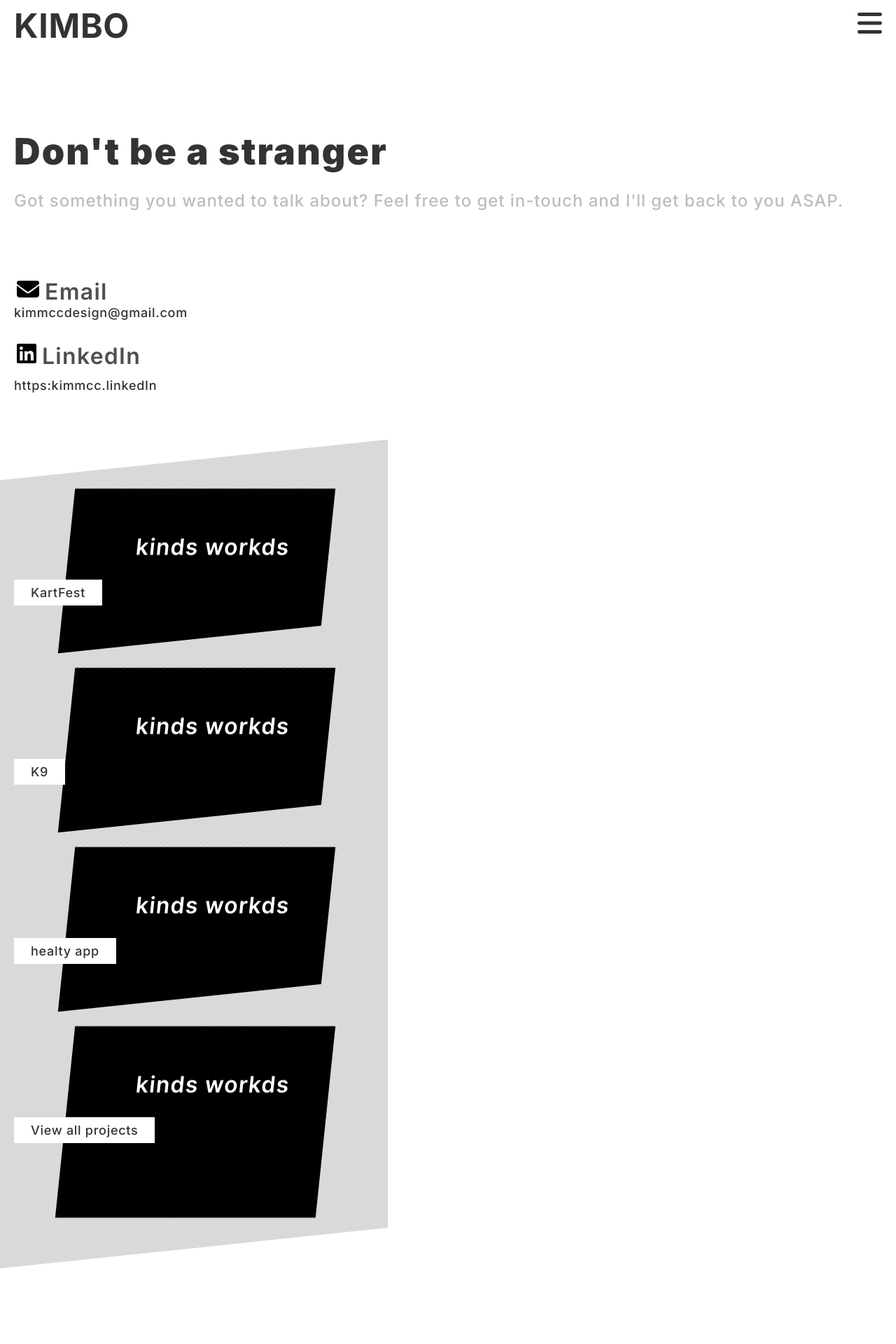
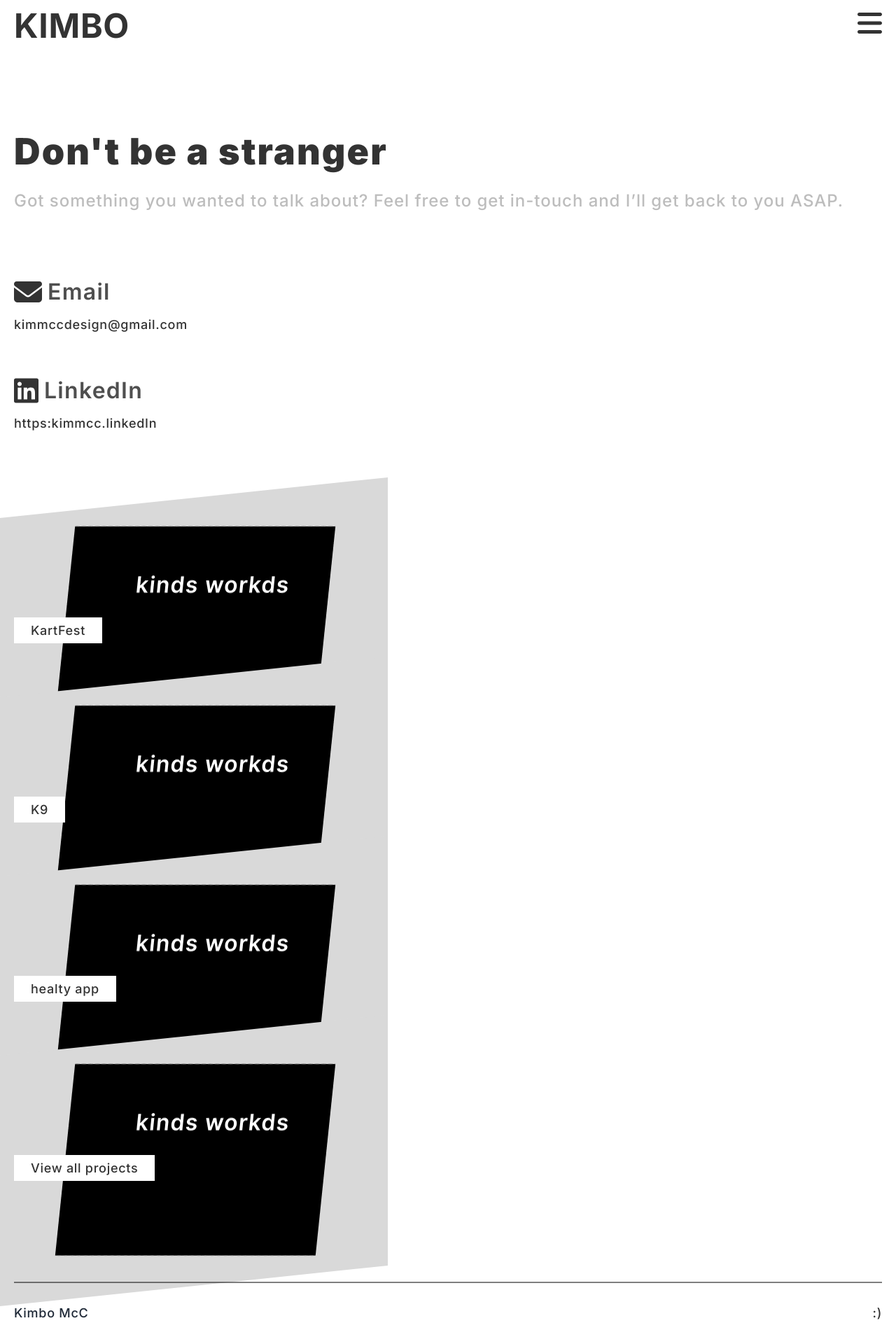
Before and after one commit to KimboMcC/kimbo_mcc, a Next.js app: page /contact in a window 1280 px wide. Shown: the part 7-1927 px from the top of the page at 70% size. Before the commit the page ends 1819 px from the top, so only its background shows below. Built offline with nearby package versions, Linux system fonts and the light colour scheme.

Commit message:
hover:underline works!
Sometimes doesn't display using Firefox but sometimes does? + footer, metadata(one 2 pages) & other tweaks

```diff
--- a/src/app/Projects/ALL/page.tsx
+++ b/src/app/Projects/ALL/page.tsx
@@ -3,16 +3,19 @@ import Project from "../../components/Project";
 import { projectList } from "../../data/projectList";
 import test from "../../05.jpg"
 import ProjSolo from "../../components/ProjSolo";
+import Footer from "@/app/components/Footer";
 
 export default function ALL() {
     const num = 0
     let rNum = 0
+    let gNum = '0'
 
     function random() {
         rNum = Math.floor(Math.random() * Object.keys(projectList).length)
         while(num === rNum){
             rNum = Math.floor(Math.random() * Object.keys(projectList).length)
         }
+        gNum = rNum.toString()
     }
     random()
 
@@ -34,10 +37,11 @@ export default function ALL() {
                 imgs={projectList[num].img}
                 imgString='../components/05.jpg'
             />
-            <div>
+            <div className="mb-24">
                 <ProjSolo key={projectList[rNum].id} title={projectList[rNum].title} slug={projectList[rNum].slug} himg={projectList[rNum].img[0]}/>
                 <ProjSolo key={12} title="View all projects" slug='' himg={projectList[2].img[0]}/>
             </div>
+            <Footer/>
         </div>
     )
 }
--- a/src/app/Projects/Health/page.tsx
+++ b/src/app/Projects/Health/page.tsx
@@ -1,8 +1,9 @@
 import Heading from "../../components/Heading";
 import Project from "../../components/Project";
 import { projectList } from "../../data/projectList";
-import test from "../components/05.jpg"
+import test from "../../05.jpg"
 import ProjSolo from "../../components/ProjSolo"
+import Footer from "@/app/components/Footer";
 
 export default function Health() {
     const num = 4
@@ -31,6 +32,7 @@ export default function Health() {
                 <ProjSolo key={projectList[rNum].id} title={projectList[rNum].title} slug={projectList[rNum].slug} himg={projectList[rNum].img[0]}/>
                 <ProjSolo key={12} title="View all projects" slug='' himg={projectList[2].img[0]}/>
             </div>
+            <Footer/>
         </div>
     )
 }
--- a/src/app/components/ContactButton.tsx
+++ b/src/app/components/ContactButton.tsx
@@ -2,6 +2,6 @@ import Link from "next/link";
 
 export default function ContactButton() {
     return(
-        <p><Link href="/contact" className=" underline">Contact me</Link></p>
+        <p className="font-semibold"><Link href="/contact" className="hover:underline">Contact me</Link></p>
     )
 }
--- a/src/app/components/ContactLink.tsx
+++ b/src/app/components/ContactLink.tsx
@@ -4,7 +4,7 @@ export default function ContactLink( props ) {
 
     return (
         <div className="my-24 px-5">
-            <h3 className="mb-8">{props.h3}</h3>
+            <h3 className="mb-8 " >{props.h3}</h3>
             <p className="mb-6">{props.p}</p>
             <ContactButton/>
         </div>
--- /dev/null
+++ b/src/app/components/Footer.tsx
@@ -0,0 +1,14 @@
+import Link from "next/link"
+
+export default function Footer() {
+
+    return(
+        <div className="px-5 pb-8">
+            <div className="h-0.5 opacity-50 mb-4 w-full bg-black"></div>
+            <div className="inline-flex justify-between w-full">
+            <p className="text-gray-800 pt-4">Kimbo McC</p>
+            <p className="pt-4 my-auto">:)</p>
+            </div>
+        </div>
+    )
+}
--- a/src/app/contact/page.tsx
+++ b/src/app/contact/page.tsx
@@ -4,6 +4,7 @@ import Heading from "../components/Heading";
 import { FontAwesomeIcon } from "@fortawesome/react-fontawesome";
 import ProjSolo from "../components/ProjSolo";
 import { projectList } from "../data/projectList";
+import Footer from "../components/Footer";
 
 export default function Contact() {
 
@@ -28,25 +29,28 @@ export default function Contact() {
         <div>
             <Heading h1="Don't be a stranger" h2="Got something you wanted to talk about? Feel free to get in-touch and I’ll get back to you ASAP."/>
                 <div className="flex flex-col gap-8 pl-5 pb-24">
-                    <div>
-                        <div className="inline-flex pl-1">
-                            <FontAwesomeIcon className="h-8 pr-2" icon={faEnvelope}/>
+                    <div className="mb-8">
+                        <div className="inline-flex pb-4 text-[#333]">
+                            <FontAwesomeIcon className="h-10 pr-2 text-[#333]" icon={faEnvelope}/>
                             <h3>Email</h3>
                         </div>
                         <p>kimmccdesign@gmail.com</p>
                     </div>
                     <div>
-                        <div className="inline-flex pl-1 pb-3">
-                            <FontAwesomeIcon className="h-8 pr-2" icon={faLinkedin}/>
+                        <div className="inline-flex pb-4 text-[#333]">
+                            <FontAwesomeIcon className="h-10 pr-2" icon={faLinkedin}/>
                             <h3>LinkedIn</h3>
                         </div>
                         <p>https:kimmcc.linkedIn</p>
                     </div>
                 </div>
-            <ProjSolo key={projArray[0].id} title={projectList[projArray[0]].title} slug={projectList[projArray[0]].slug} himg={projectList[projArray[0]].img[0]}/>
-            <ProjSolo key={projArray[1].id} title={projectList[projArray[1]].title} slug={projectList[projArray[1]].slug} himg={projectList[projArray[1]].img[0]}/>
-            <ProjSolo key={projArray[2].id} title={projectList[projArray[2]].title} slug={projectList[projArray[2]].slug} himg={projectList[projArray[2]].img[0]}/>
-            <ProjSolo key={12} title="View all projects" slug="Projects" himg={projectList[projArray[2]].img[0]}/>
+                <div className="mb-24">
+                    <ProjSolo key={projArray[0].id} title={projectList[projArray[0]].title} slug={projectList[projArray[0]].slug} himg={projectList[projArray[0]].img[0]}/>
+                    <ProjSolo key={projArray[1].id} title={projectList[projArray[1]].title} slug={projectList[projArray[1]].slug} himg={projectList[projArray[1]].img[0]}/>
+                    <ProjSolo key={projArray[2].id} title={projectList[projArray[2]].title} slug={projectList[projArray[2]].slug} himg={projectList[projArray[2]].img[0]}/>
+                    <ProjSolo key={12} title="View all projects" slug="Projects" himg={projectList[projArray[2]].img[0]}/>
+                </div>
+                <Footer/>
         </div>
     )
 }
--- a/src/app/globals.css
+++ b/src/app/globals.css
@@ -64,6 +64,7 @@ p {
   color: #333;
 }
 
+
 li {
   font-size: 2rem;
   font-style: normal;
@@ -74,6 +75,19 @@ li {
   margin-bottom: 3rem;
 }
 
+li:hover {
+  text-decoration: underline;
+}
+
+.foot li {
+  font-size: 1.125rem;
+  font-style: normal;
+  font-weight: 500;
+  margin-bottom: 1rem;
+  letter-spacing: 0.045rem;
+  color: #333;
+}
+
 .fa-bars {
   color: #333;
 }
--- a/src/app/nav/Navbar.tsx
+++ b/src/app/nav/Navbar.tsx
@@ -27,7 +27,7 @@ export default function Navbar() {
                 <FontAwesomeIcon className="h-10 cursor-pointer" onClick={toggleOpen} icon={faBars}/>
             </div>
             <ul className={"py-24 px-5 bg-gray-100 w-full " + visible }>
-                    <li onClick={toggleOpen}><Link href='/Projects'>Projects</Link></li>
+                    <li onClick={toggleOpen} className=""><Link href='/Projects'>Projects</Link></li>
                     <li onClick={toggleOpen}><Link href='/Contact'>Contact</Link></li>
                     <li onClick={toggleOpen}><Link href='/CV'>CV</Link></li>
                     <li onClick={toggleOpen}><Link href='/'>Home</Link></li>
--- a/src/app/page.tsx
+++ b/src/app/page.tsx
@@ -4,6 +4,7 @@ import ProjSolo from './components/ProjSolo'
 import { projectList } from './data/projectList'
 import Heading from './components/Heading'
 import ContactLink from './components/ContactLink'
+import Footer from './components/Footer'
 
 export default function Home() {
   const projArray = []
@@ -31,7 +32,7 @@ export default function Home() {
       <ProjSolo key={projArray[2].id} title={projectList[projArray[2]].title} slug={projectList[projArray[2]].slug} himg={projectList[projArray[2]].img[0]}/>
       <ProjSolo key={12} title="View all projects" slug='' himg={projectList[projArray[2]].img[0]}/>
       <ContactLink h3={'Get in touch'} p={'Have something in mind? Drop me a line and I’ll get back to you ASAP.'}/>
-
+      <Footer />
     </>
   );
 }
--- a/src/app/projects/page.tsx
+++ b/src/app/projects/page.tsx
@@ -3,7 +3,14 @@ import ProjSolo from "../components/ProjSolo"
 import {projectList} from "@/app/data/projectList";
 import Heading from "../components/Heading";
 import ContactLink from "../components/ContactLink";
+import Footer from "../components/Footer";
 
+import { Metadata } from 'next'
+
+export const metadata: Metadata = {
+  title: 'Projects',
+  description: '...', ///what write here? add Metadata to all PAGES! Why work on page.tsx but not layout.tsx?
+}
 
 
 export default function Projects() {
@@ -22,7 +29,8 @@ export default function Projects() {
                     himg={projectList[key].img[0]}
                 />
             ))}
-            <ContactLink h3="Like what you see?" p="Let me help realise your business dreams"/>
-        </div>
+            <div className=""><ContactLink h3="Like what you see?" p="Let me help realise your business dreams"/></div>
+            <Footer />
+            </div>
     );
 }
```
Also changed, not shown: src/app/Projects/K9/page.tsx (+6 -1 lines).
